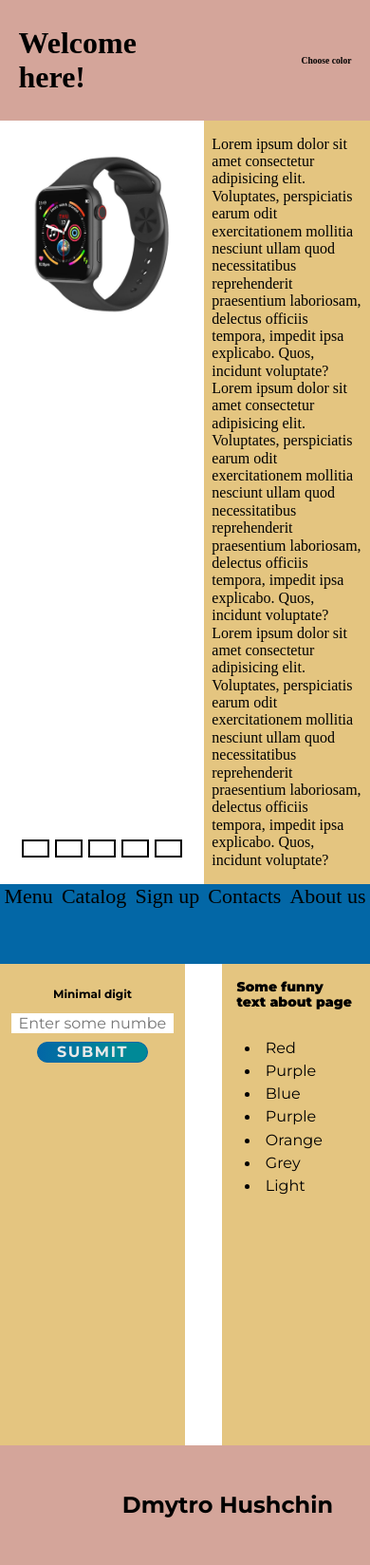
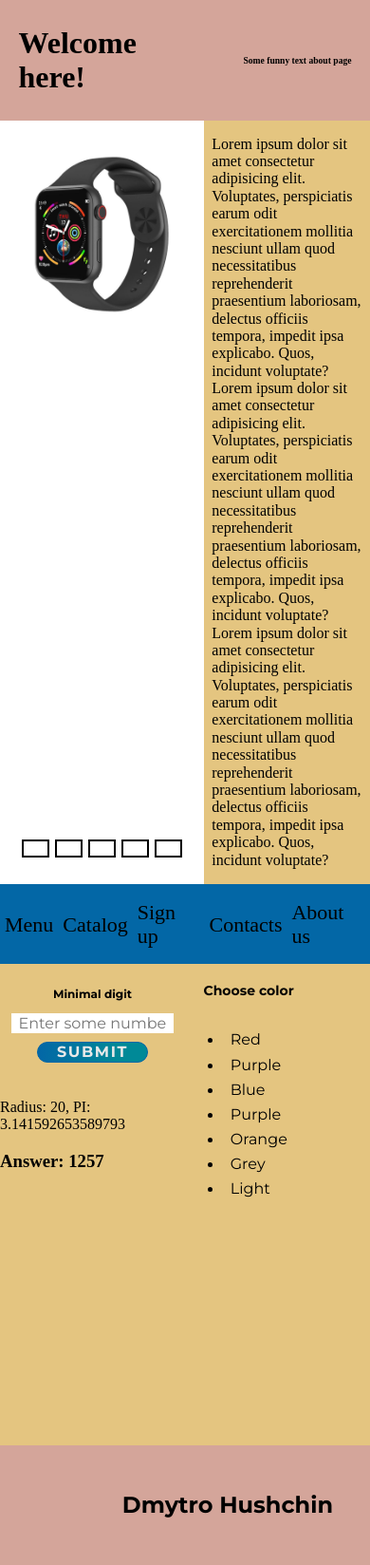
Before and after one commit to DHushchin/WebBasics, a Flask app: page / in a window 390 px wide. Shown: the whole page at 95% size. Run offline with Flask 2, Linux system fonts and the light colour scheme.

Commit message:
Fixed layout

```diff
--- a/static/css/style.css
+++ b/static/css/style.css
@@ -206,22 +206,19 @@
   height: auto;
 }
 
-.right-place > aside {
+.right-place > nav {
   height: 15%;
   width: 100%;
   background-color: var(--color-aside);
-}
-
-.right-place > aside > nav {
-  height: 100%;
   display: flex;
   justify-content: space-around;
   align-items: center;
 }
 
-.right-place > aside > nav > a {
+.right-place nav > a {
   font-size: 22px;
   color: var(--black-color);
+  margin: 0 5px;
 }
 
 .info {
@@ -274,6 +271,7 @@
   width: 100%;
   height: 100%;
   margin-top: 10%;
+  margin-bottom: 5%;
 }
 
 .circle-block {
@@ -492,12 +490,12 @@
     height: auto;
   }
 
-  .right-place > aside {
+  .right-place > nav {
     min-height: 10vh;
   }
 
   .info > aside {
-    width: 40%;
+    width: 50%;
   }
 
   .container > section {
--- a/static/js/ColorChange.js
+++ b/static/js/ColorChange.js
@@ -36,7 +36,7 @@
   }
 
   const text1 = document.querySelector("header>p");
-  const text2 = document.querySelector(".right>p");
+  const text2 = document.querySelector(".info>aside>p");
 
   const change = new ChangePlaceText(text1, text2);
 
@@ -164,8 +164,8 @@
     }
   }
 
-  const block = document.querySelector(".right");
-  const colors = document.querySelectorAll(".right p");
+  const block = document.querySelector(".info>aside");
+  const colors = document.querySelectorAll(".info>aside p");
 
   const changeCol = new ChangeColor(block);
 
--- a/templates/about.html
+++ b/templates/about.html
@@ -91,7 +91,6 @@
         </main>
       </section>
       <section class="right-place">
-        <aside>
         <nav class="navigation">
           <a href="/index">Menu</a>
           <a href="/catalog">Catalog</a>
@@ -99,7 +98,6 @@
           <a href="/contacts">Contacts</a>
           <a href="/">About us</a>
         </nav>
-        </aside>
         <div class="info">
           <div class="left">
             <p>
--- a/templates/catalog.html
+++ b/templates/catalog.html
@@ -92,7 +92,6 @@
         </main>
       </section>
       <section class="right-place">
-        <aside>
         <nav class="navigation">
           <a href="/index">Menu</a>
           <a href="/">Catalog</a>
@@ -100,7 +99,6 @@
           <a href="/contacts">Contacts</a>
           <a href="/about">About us</a>
         </nav>
-        </aside>
         <div class="info">
           <div class="left">
             <p>
--- a/templates/contacts.html
+++ b/templates/contacts.html
@@ -92,7 +92,6 @@
         </main>
       </section>
       <section class="right-place">
-        <aside>
         <nav class="navigation">
           <a href="/index">Menu</a>
           <a href="/catalog">Catalog</a>
@@ -100,7 +99,6 @@
           <a href="/">Contacts</a>
           <a href="/about">About us</a>
         </nav>
-        </aside>
         <div class="info">
           <div class="left">
             <p>
--- a/templates/index.html
+++ b/templates/index.html
@@ -92,7 +92,6 @@
         </main>
       </section>
       <section class="right-place">
-        <aside>
         <nav class="navigation">
           <a href="/">Menu</a>
           <a href="/catalog">Catalog</a>
@@ -100,7 +99,6 @@
           <a href="/contacts">Contacts</a>
           <a href="/about">About us</a>
         </nav>
-        </aside>
         <div class="info">
           <div class="left">
             <form action="/index">
--- a/templates/sign_up.html
+++ b/templates/sign_up.html
@@ -92,7 +92,6 @@
         </main>
       </section>
       <section class="right-place">
-        <aside>
         <nav class="navigation">
           <a href="/index">Menu</a>
           <a href="/catalog">Catalog</a>
@@ -100,7 +99,6 @@
           <a href="/contacts">Contacts</a>
           <a href="/about">About us</a>
         </nav>
-        </aside>
         <div class="info">
           <div class="left">
             <form class="form" action="/sign_up">
```
Lines whose indentation alone changed are shown as unchanged.
